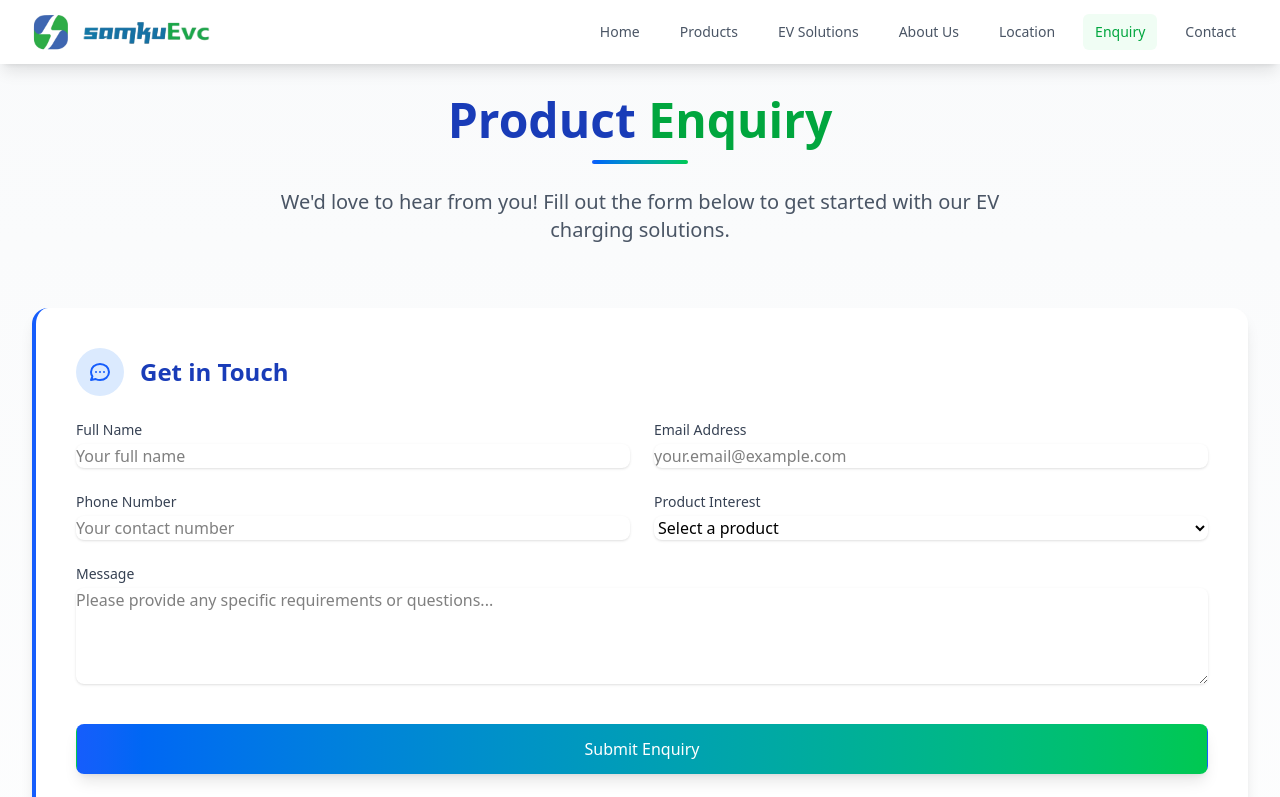
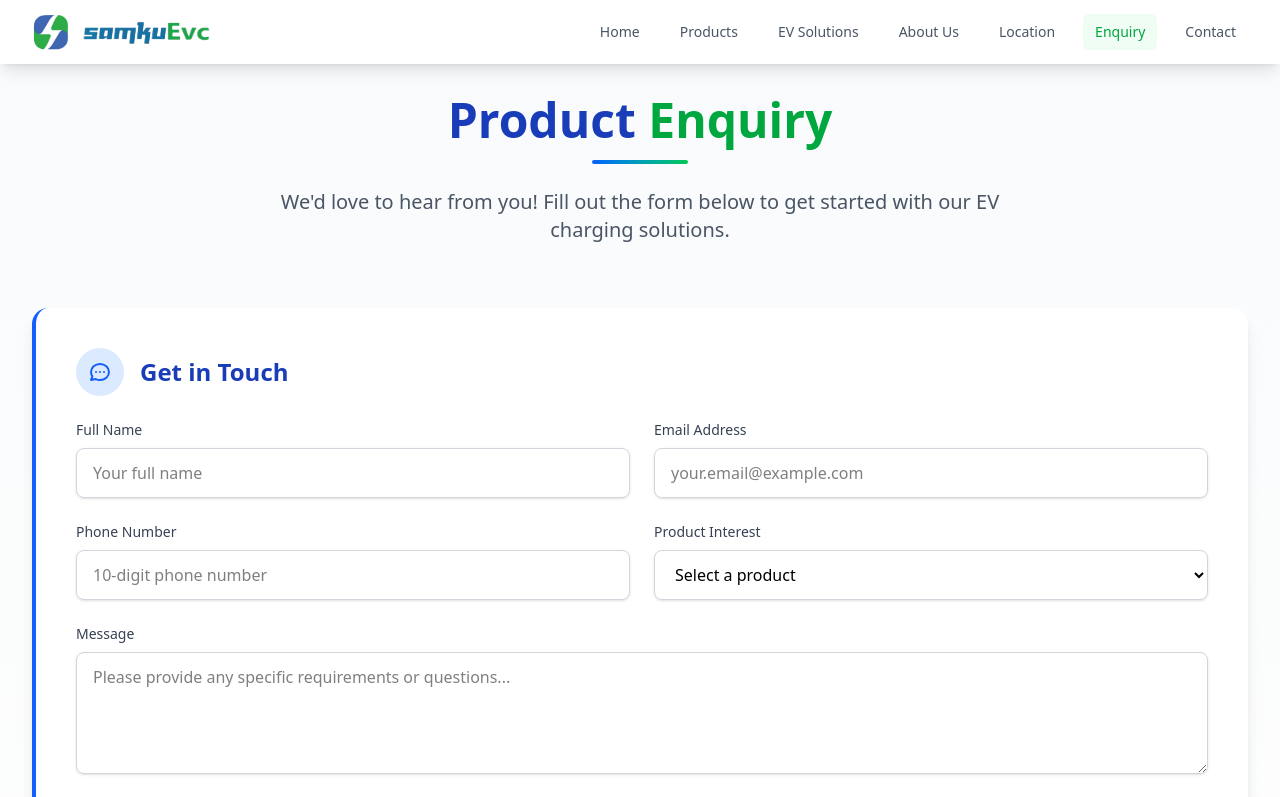
Before and after one commit to Yashwant2584/SamkuEVC, a React (Vite) app in the folder samkuevc/: page /enquiry in a window 1280 px wide. Shown: the top 797 px of the page. Built offline with nearby package versions, Linux system fonts and the light colour scheme.

Commit message:
Updated Enquiry Page

```diff
--- a/samkuevc/src/landingpage/Enquiry.jsx
+++ b/samkuevc/src/landingpage/Enquiry.jsx
@@ -10,11 +10,57 @@ const Enquiry = () => {
     message: ''
   });
 
+  const [errors, setErrors] = useState({});
   const [isSubmitting, setIsSubmitting] = useState(false);
   const [submitSuccess, setSubmitSuccess] = useState(false);
 
+  // Validation function
+  const validateForm = () => {
+    const newErrors = {};
+
+    // Name validation
+    if (!formData.name.trim()) {
+      newErrors.name = 'Name is required';
+    } else if (formData.name.trim().length < 2) {
+      newErrors.name = 'Name must be at least 2 characters';
+    }
+
+    // Email validation
+    const emailRegex = /^[^\s@]+@[^\s@]+\.[^\s@]+$/;
+    if (!formData.email.trim()) {
+      newErrors.email = 'Email is required';
+    } else if (!emailRegex.test(formData.email)) {
+      newErrors.email = 'Invalid email format';
+    }
+
+    // Phone validation
+    const phoneRegex = /^[0-9]{10}$/;
+    if (!formData.phone.trim()) {
+      newErrors.phone = 'Phone number is required';
+    } else if (!phoneRegex.test(formData.phone)) {
+      newErrors.phone = 'Phone number must be 10 digits';
+    }
+
+    // Product validation
+    if (!formData.product) {
+      newErrors.product = 'Please select a product';
+    }
+
+    // Message validation
+    if (!formData.message.trim()) {
+      newErrors.message = 'Message is required';
+    } else if (formData.message.trim().length < 10) {
+      newErrors.message = 'Message must be at least 10 characters';
+    }
+
+    setErrors(newErrors);
+    return Object.keys(newErrors).length === 0;
+  };
+
   const handleSubmit = (e) => {
     e.preventDefault();
+
+    if (validateForm()) {
       setIsSubmitting(true);
 
       // Simulate form submission with a delay
@@ -26,6 +72,7 @@ const Enquiry = () => {
         // Reset success message after 3 seconds
         setTimeout(() => setSubmitSuccess(false), 3000);
       }, 1000);
+    }
   };
 
   const handleChange = (e) => {
@@ -34,6 +81,14 @@ const Enquiry = () => {
       ...prev,
       [name]: value
     }));
+
+    // Clear error when user starts typing
+    if (errors[name]) {
+      setErrors(prev => ({
+        ...prev,
+        [name]: ''
+      }));
+    }
   };
 
   return (
@@ -88,11 +143,8 @@ const Enquiry = () => {
             ) : (
               <form onSubmit={handleSubmit} className="space-y-6">
                 <div className="grid grid-cols-1 md:grid-cols-2 gap-6">
-                  <motion.div
-                    whileHover={{ scale: 1.01 }}
-                    transition={{ duration: 0.2 }}
-                  >
-                    <label htmlFor="name" className="block text-sm font-medium text-gray-700 mb-1">
+                  <div>
+                    <label htmlFor="name" className="block text-sm font-medium text-gray-700 mb-2">
                       Full Name
                     </label>
                     <input
@@ -101,17 +153,18 @@ const Enquiry = () => {
                       name="name"
                       value={formData.name}
                       onChange={handleChange}
-                      required
-                      className="block w-full rounded-lg border-gray-300 shadow-sm focus:border-blue-500 focus:ring-blue-500 transition-all duration-200"
+                      className={`block w-full rounded-lg border ${
+                        errors.name ? 'border-red-500' : 'border-gray-300'
+                      } shadow-sm focus:border-blue-500 focus:ring-blue-500 transition-all duration-200 py-3 px-4`}
                       placeholder="Your full name"
                     />
-                  </motion.div>
+                    {errors.name && (
+                      <p className="text-red-500 text-sm mt-1">{errors.name}</p>
+                    )}
+                  </div>
 
-                  <motion.div
-                    whileHover={{ scale: 1.01 }}
-                    transition={{ duration: 0.2 }}
-                  >
-                    <label htmlFor="email" className="block text-sm font-medium text-gray-700 mb-1">
+                  <div>
+                    <label htmlFor="email" className="block text-sm font-medium text-gray-700 mb-2">
                       Email Address
                     </label>
                     <input
@@ -120,19 +173,20 @@ const Enquiry = () => {
                       name="email"
                       value={formData.email}
                       onChange={handleChange}
-                      required
-                      className="block w-full rounded-lg border-gray-300 shadow-sm focus:border-blue-500 focus:ring-blue-500 transition-all duration-200"
+                      className={`block w-full rounded-lg border ${
+                        errors.email ? 'border-red-500' : 'border-gray-300'
+                      } shadow-sm focus:border-blue-500 focus:ring-blue-500 transition-all duration-200 py-3 px-4`}
                       placeholder="your.email@example.com"
                     />
-                  </motion.div>
+                    {errors.email && (
+                      <p className="text-red-500 text-sm mt-1">{errors.email}</p>
+                    )}
+                  </div>
                 </div>
 
                 <div className="grid grid-cols-1 md:grid-cols-2 gap-6">
-                  <motion.div
-                    whileHover={{ scale: 1.01 }}
-                    transition={{ duration: 0.2 }}
-                  >
-                    <label htmlFor="phone" className="block text-sm font-medium text-gray-700 mb-1">
+                  <div>
+                    <label htmlFor="phone" className="block text-sm font-medium text-gray-700 mb-2">
                       Phone Number
                     </label>
                     <input
@@ -141,17 +195,18 @@ const Enquiry = () => {
                       name="phone"
                       value={formData.phone}
                       onChange={handleChange}
-                      required
-                      className="block w-full rounded-lg border-gray-300 shadow-sm focus:border-blue-500 focus:ring-blue-500 transition-all duration-200"
-                      placeholder="Your contact number"
+                      className={`block w-full rounded-lg border ${
+                        errors.phone ? 'border-red-500' : 'border-gray-300'
+                      } shadow-sm focus:border-blue-500 focus:ring-blue-500 transition-all duration-200 py-3 px-4`}
+                      placeholder="10-digit phone number"
                     />
-                  </motion.div>
+                    {errors.phone && (
+                      <p className="text-red-500 text-sm mt-1">{errors.phone}</p>
+                    )}
+                  </div>
 
-                  <motion.div
-                    whileHover={{ scale: 1.01 }}
-                    transition={{ duration: 0.2 }}
-                  >
-                    <label htmlFor="product" className="block text-sm font-medium text-gray-700 mb-1">
+                  <div>
+                    <label htmlFor="product" className="block text-sm font-medium text-gray-700 mb-2">
                       Product Interest
                     </label>
                     <select
@@ -159,8 +214,9 @@ const Enquiry = () => {
                       name="product"
                       value={formData.product}
                       onChange={handleChange}
-                      required
-                      className="block w-full rounded-lg border-gray-300 shadow-sm focus:border-blue-500 focus:ring-blue-500 transition-all duration-200"
+                      className={`block w-full rounded-lg border ${
+                        errors.product ? 'border-red-500' : 'border-gray-300'
+                      } shadow-sm focus:border-blue-500 focus:ring-blue-500 transition-all duration-200 py-3 px-4`}
                     >
                       <option value="">Select a product</option>
                       <option value="ev-bike-charger">EV Bike Charger</option>
@@ -169,14 +225,14 @@ const Enquiry = () => {
                       <option value="accessories">EV Accessories</option>
                       <option value="cycle-charger">EV Cycle Charger</option>
                     </select>
-                  </motion.div>
+                    {errors.product && (
+                      <p className="text-red-500 text-sm mt-1">{errors.product}</p>
+                    )}
+                  </div>
                 </div>
 
-                <motion.div
-                  whileHover={{ scale: 1.01 }}
-                  transition={{ duration: 0.2 }}
-                >
-                  <label htmlFor="message" className="block text-sm font-medium text-gray-700 mb-1">
+                <div>
+                  <label htmlFor="message" className="block text-sm font-medium text-gray-700 mb-2">
                     Message
                   </label>
                   <textarea
@@ -185,10 +241,15 @@ const Enquiry = () => {
                     value={formData.message}
                     onChange={handleChange}
                     rows={4}
-                    className="block w-full rounded-lg border-gray-300 shadow-sm focus:border-blue-500 focus:ring-blue-500 transition-all duration-200"
+                    className={`block w-full rounded-lg border ${
+                      errors.message ? 'border-red-500' : 'border-gray-300'
+                    } shadow-sm focus:border-blue-500 focus:ring-blue-500 transition-all duration-200 py-3 px-4`}
                     placeholder="Please provide any specific requirements or questions..."
                   ></textarea>
-                </motion.div>
+                  {errors.message && (
+                    <p className="text-red-500 text-sm mt-1">{errors.message}</p>
+                  )}
+                </div>
 
                 <div className="pt-4">
                   <motion.button
@@ -222,7 +283,11 @@ const Enquiry = () => {
             initial={{ opacity: 0, x: -30 }}
             animate={{ opacity: 1, x: 0 }}
             transition={{ delay: 0.5, duration: 0.8 }}
-            className="border-t-4 border-blue-600 bg-white p-6 rounded-xl shadow-md hover:shadow-lg transition duration-300"
+            whileHover={{
+              scale: 1.02,
+              boxShadow: "0 10px 15px -3px rgba(0, 0, 0, 0.1), 0 4px 6px -2px rgba(0, 0, 0, 0.05)"
+            }}
+            className="border-t-4 border-blue-600 bg-white p-6 rounded-xl shadow-md transition duration-300 transform origin-center"
           >
             <div className="flex items-center mb-4">
               <div className="w-10 h-10 rounded-full bg-blue-100 flex items-center justify-center mr-3">
@@ -272,7 +337,11 @@ const Enquiry = () => {
             initial={{ opacity: 0, x: 30 }}
             animate={{ opacity: 1, x: 0 }}
             transition={{ delay: 0.7, duration: 0.8 }}
-            className="border-t-4 border-green-600 bg-white p-6 rounded-xl shadow-md hover:shadow-lg transition duration-300"
+            whileHover={{
+              scale: 1.02,
+              boxShadow: "0 10px 15px -3px rgba(0, 0, 0, 0.1), 0 4px 6px -2px rgba(0, 0, 0, 0.05)"
+            }}
+            className="border-t-4 border-green-600 bg-white p-6 rounded-xl shadow-md transition duration-300 transform origin-center"
           >
             <div className="flex items-center mb-4">
               <div className="w-10 h-10 rounded-full bg-green-100 flex items-center justify-center mr-3">
```
Also changed, not shown: samkuevc/src/landingpage/Location.jsx (+10 -9 lines). Lines whose indentation alone changed are shown as unchanged.
